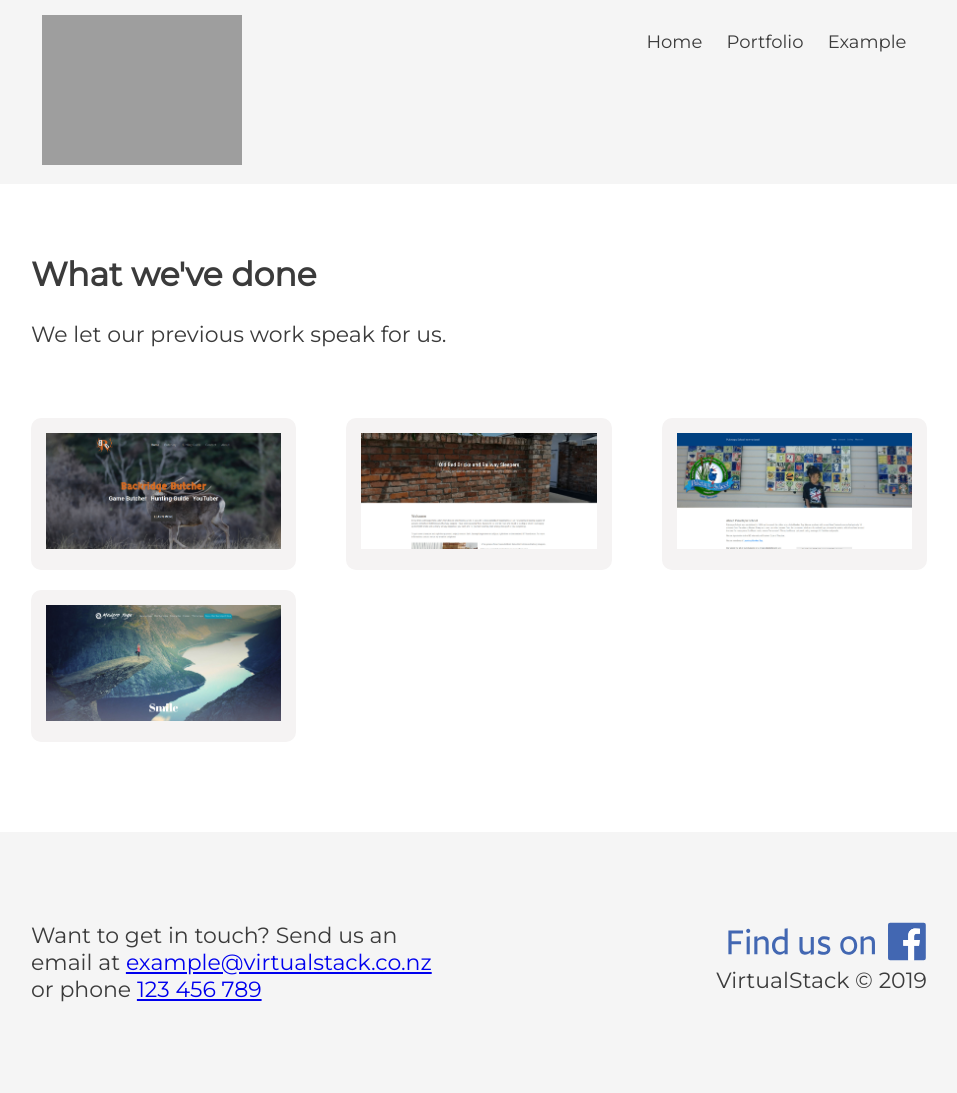
After one commit to jontymorris/VirtualStack, a PHP site: page /portfolio.php in a window 1280 px wide. The commit adds this page. Shown: the whole page, without its empty margins (161-1118 px from the left). Run offline with PHP 8.4, Linux system fonts and the light colour scheme; style sheets or scripts are compiled from the project's sources; some libraries are stand-ins or nearby versions; grey boxes are pictures that could not be loaded.

Commit message:
Added content

```diff
--- a/index.php
+++ b/index.php
@@ -37,10 +37,10 @@
 
         <div class="container content">
             <blockquote>
-                These boys really helped me out. They answered all of my questions, even the ones I didn't know I needed to ask. The whole procedure was simple and faster. I highly recommend!
+                The VirtualStack team made the daunting task of getting a website seem quick and easy. Jonty answered all of my questions and even brought up topics I hadn't thought about. Would highly recommend!
             </blockquote>
             <span class="small-text right">
-                Someone, Company
+                Glenn Morris, Backridge Butcher
             </span>
         </div>
 
--- a/partials/nav.php
+++ b/partials/nav.php
@@ -5,10 +5,13 @@
         <img src="images/menu.png" width="60px" class="menu-toggle">
 
         <ul class="menu">
-            <a href="">
+            <a href="./">
                 <li>Home</li>
             </a>
-            <a href="">
+            <a href="./portfolio.php">
+                <li>Portfolio</li>
+            </a>
+            <a href="./">
                 <li>Example</li>
             </a>
         </ul>
--- /dev/null
+++ b/portfolio.php
@@ -0,0 +1,48 @@
+<?php include_once('global.php'); ?>
+
+<!doctype html>
+<html>
+    <head>
+        <title>
+            <?php echo $TITLE; ?> - portfolio
+        </title>
+
+        <?php include('partials/head.php'); ?>
+    </head>
+    <body>
+        <?php include('partials/nav.php'); ?>
+
+        <!-- Content -->
+        <div class="container content">
+            <h2>What we've done</h2>
+            We let our previous work speak for us.
+        </div>
+
+        <div class="container content grid one-one-one">
+            <div class="portfolio">
+                <a href="https://backridgebutcher.co.nz" target="_blank">
+                    <img src="images/portfolio/brb.jpg">
+                </a>
+            </div>
+            <div class="portfolio">
+                <a href="https://red-bricks-hawkes-bay.co.nz/" target="_blank">
+                    <img src="images/portfolio/bricks.jpg">
+                </a>
+            </div>
+            <div class="portfolio">
+                <a href="https://puketapu-international.com/" target="_blank">
+                    <img src="images/portfolio/puketapu.jpg">
+                </a>
+            </div>
+            <div class="portfolio">
+                <a href="http://test.modernyoganapier.co.nz/" target="_blank">
+                    <img src="images/portfolio/yoga.jpg">
+                </a>
+            </div>
+        </div>
+
+        <?php include('partials/footer.php'); ?>
+        <?php include('partials/extra.php'); ?>
+
+    </body>
+</html>
--- a/sass/_content.scss
+++ b/sass/_content.scss
@@ -28,6 +28,17 @@
     }
 }
 
+.one-one-one {
+    grid-template-columns: 1fr 1fr 1fr;
+    grid-column-gap: 50px;
+
+    @media screen and (max-width: $breakpoint-large) {
+        grid-template-columns: 1fr;
+        grid-row-gap: 70px;
+        grid-column-gap: 0px;
+    }
+}
+
 .two-one {
     grid-template-columns: 5fr 4fr;
     grid-column-gap: 50px;
--- /dev/null
+++ b/sass/_portfolio.scss
@@ -0,0 +1,17 @@
+.portfolio {
+    text-align: center;
+    background-color: #f5f3f3;
+    border-radius: 10px;
+    padding: 15px;
+    margin-bottom: 20px;
+
+    img {
+        width: 100%;
+        padding: 0px;
+        margin: 0px;
+    }
+
+    img:hover {
+        filter: opacity(50%);
+    }
+}
--- a/sass/master.scss
+++ b/sass/master.scss
@@ -5,6 +5,7 @@
 
 @import 'container';
 @import 'quote';
+@import 'portfolio';
 
 @import 'navigation';
 @import 'header';
```
Also changed, not shown: images/portfolio/brb.jpg (added), images/portfolio/bricks.jpg (added), images/portfolio/puketapu.jpg (added), images/portfolio/yoga.jpg (added).
